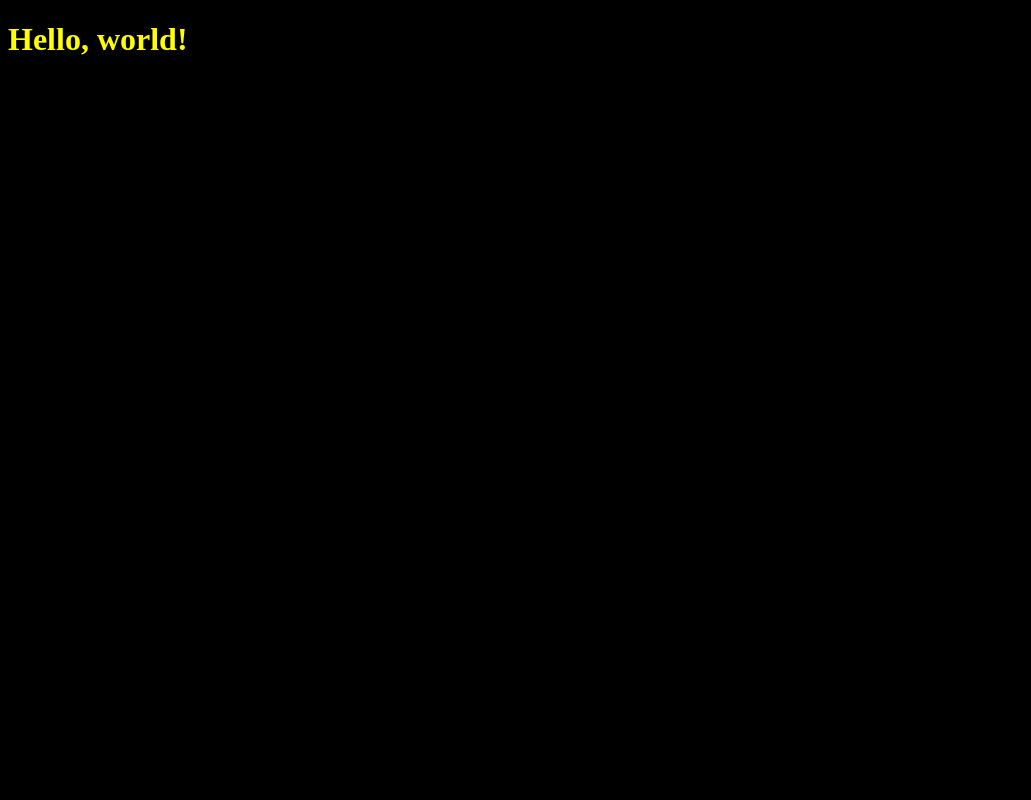
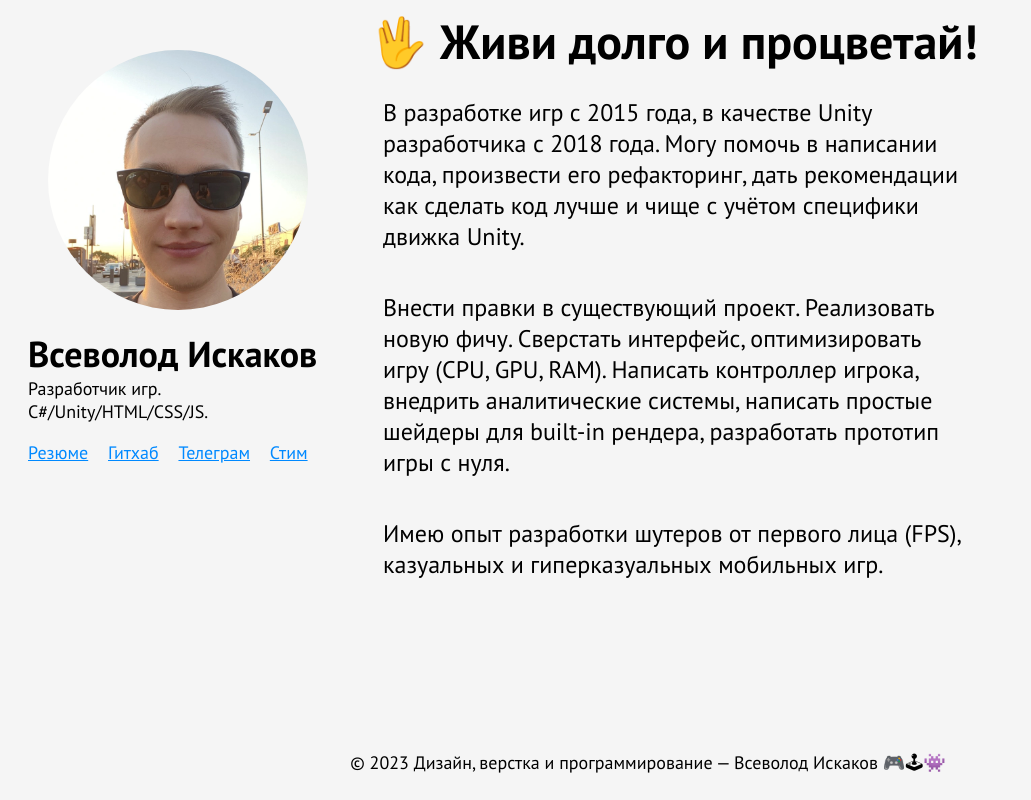
Before and after one commit to viskakov/viskakov.github.io, a plain HTML site: page index.html in a window 1280 px wide. Shown: the whole page, without its empty margins (0-1031 px from the left). Drawn offline with Linux system fonts and the light colour scheme.

Commit message:
Added brand new page

```diff
--- a/css/style.css
+++ b/css/style.css
@@ -1,4 +1,116 @@
 body {
-    background-color: black;
-    color: yellow;
+    background: whitesmoke;
+    color: black;
+    font-size: large;
+    font-family: "PT Sans", sans-serif;
 }
+
+.layout__header {
+    width: 300px;
+    color: black;
+    margin: 0;
+    padding: 20px;
+    border-radius: 25px;
+    float: left;
+    /*
+    background-image: -webkit-linear-gradient(left, lightskyblue, dodgerblue);
+    */
+}
+
+.avatar {
+    width: 260px;
+    height: 260px;
+    border-radius: 50%;
+    background-image: url("../img/avatar.webp");
+    background-size: cover;
+    margin: 20px;
+}
+
+.avatar-info {
+    text-align: left;
+}
+
+.avatar-info h1 {
+    margin-top: 0;
+    margin-bottom: 0;
+}
+
+.avatar-info p {
+    font-size: large;
+    margin-top: 0;
+    margin-bottom: 0;
+}
+
+.avatar-info ul {
+    padding: 0;
+    word-spacing: 15px;
+}
+
+.layout__main {
+    width: 50%;
+    margin-left: 350px;
+    color: black;
+    padding: 0;
+    border-radius: 25px;
+    /*
+    background-image: -webkit-linear-gradient(left, lightskyblue, dodgerblue);
+    */
+}
+
+.caption {
+    margin: 10px;
+    padding: 0;
+    text-align: left;
+    font-weight: bold;
+    font-size: xxx-large;
+}
+
+.about {
+    margin: 10px;
+    padding: 15px;
+    text-align: left;
+    font-weight: normal;
+    font-size: x-large;
+}
+
+.layout__footer {
+    position: fixed;
+    bottom: 0;
+    width: 100%;
+    border-radius: 25px;
+    /*
+    background-image: -webkit-linear-gradient(left, lightskyblue, dodgerblue);
+    */
+}
+
+.copyright {
+    margin: 10px;
+    padding: 10px;
+    color: black;
+    text-align: center;
+    font-weight: normal;
+    font-size: large;
+}
+
+a:link {
+    color: rgb(0, 137, 255);
+    margin: 0;
+    padding: 0;
+    display: inline-block;
+    text-decoration: underline;
+}
+
+a:visited {
+    color: rgb(180, 14, 180);
+    text-decoration: underline;
+}
+
+a:hover {
+    color: rgb(244, 18, 36);
+    text-decoration: underline;
+}
+
+a:active {
+    color: rgb(244, 18, 36);
+    text-decoration: underline;
+}
--- a/index.html
+++ b/index.html
@@ -1,11 +1,50 @@
 <!DOCTYPE html>
-<html lang="en">
+<html lang="ru">
 <head>
     <meta charset="UTF-8">
-    <title>Portfolio</title>
-    <link rel="stylesheet" href="css/style.css">
+    <title>Всеволод Искаков</title>
+    <link rel="icon" type="image/png" href="img/favicon-32x32.png">
+    <link rel="icon" type="image/png" href="img/favicon-16x16.png">
+    <link rel="stylesheet" type="text/css" href="css/style.css">
+    <link rel="preconnect" href="https://fonts.googleapis.com">
+    <link rel="preconnect" href="https://fonts.gstatic.com" crossorigin>
+    <link href="https://fonts.googleapis.com/css2?family=PT+Sans:wght@400;700&display=swap" rel="stylesheet">
 </head>
 <body>
-<H1>Hello, world!</H1>
+
+<header class="layout__header">
+    <div class="avatar"></div>
+    <div class="avatar-info">
+        <h1>Всеволод Искаков</h1>
+        <p>Разработчик игр. C#/Unity/HTML/CSS/JS.</p>
+        <ul>
+            <a href="https://www.linkedin.com/in/vsevolod-iskakov-169b40100/">Резюме</a>
+            <a href="https://github.com/viskakov">Гитхаб</a>
+            <a href="https://t.me/rational_gaze">Телеграм</a>
+            <a href="https://steamcommunity.com/id/brutal0l0">Стим</a>
+        </ul>
+    </div>
+</header>
+
+<main>
+    <div class="layout__main">
+        <p class="caption">🖖 Живи долго и процветай!</p>
+        <p class="about">В разработке игр с 2015 года, в качестве Unity разработчика с 2018 года.
+            Могу помочь в написании кода, произвести его рефакторинг, дать рекомендации как сделать код лучше и чище с
+            учётом специфики движка Unity.
+        <p class="about">Внести правки в существующий проект. Реализовать новую фичу.
+            Сверстать интерфейс, оптимизировать игру (CPU, GPU, RAM). Написать контроллер игрока, внедрить аналитические
+            системы, написать простые шейдеры для built-in рендера, разработать прототип игры с нуля.
+        <p class="about"> Имею опыт разработки шутеров от первого лица (FPS), казуальных и гиперказуальных мобильных
+            игр.</p>
+    </div>
+</main>
+
+<footer>
+    <div class="layout__footer">
+        <p class="copyright">&copy; 2023 Дизайн, верстка и программирование — Всеволод Искаков 🎮🕹👾</p>
+    </div>
+</footer>
+
 </body>
 </html>
```
Also changed, not shown: img/avatar.webp (added).
